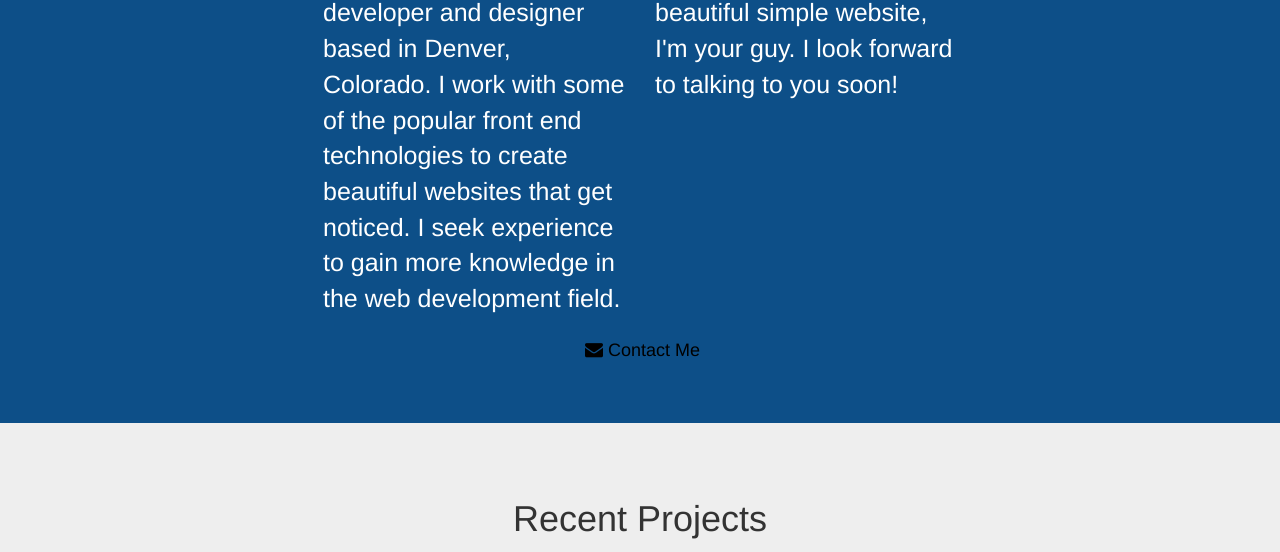
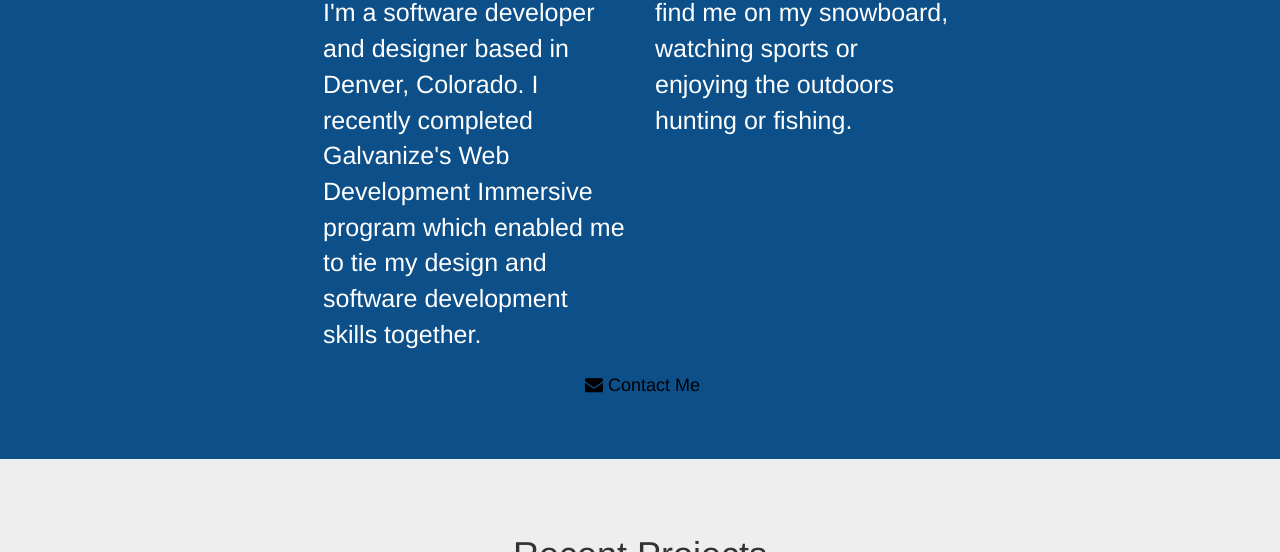
Before and after one commit to rkborgstrom/Developer-Portfolio, a website: page public/index.html in a window 1280 px wide. Shown: the part 795-1347 px from the top of the page. Drawn offline with nearby package versions, Linux system fonts and the light colour scheme.

```diff
--- a/public/index.html
+++ b/public/index.html
@@ -204,14 +204,15 @@
       </div>
       <div class="row">
         <div class="col-lg-4 col-lg-offset-2">
-          <p class="content-text">Hi! I am a software developer and designer based in Denver, Colorado. I work with
-            some of the popular front end technologies to create beautiful websites that get noticed. I seek experience
-            to gain more knowledge in the web development field.
+          <p class="content-text"> <strong>Hi. </strong> I'm <strong>Ryan Borgstrom.</strong> I'm a software developer and designer based in Denver, Colorado.
+        I recently completed Galvanize's Web Development Immersive program
+            which enabled me to tie my design and software development skills together.
+
           </p>
         </div>
         <div class="col-lg-4">
-          <p class="content-text">If you are in need of a beautiful simple website, I'm your guy. I look forward to
-            talking to you soon!</p>
+          <p class="content-text">In my spare time, you can find me on my snowboard, watching sports or enjoying the outdoors hunting or fishing.
+            </p>
         </div>
         <div class="col-lg-8 col-lg-offset-2 text-center contact-button">
           <a href="mailto:rkborgstrom@icloud.com" class="btn btn-lg btn-outline" id="mail">
```
